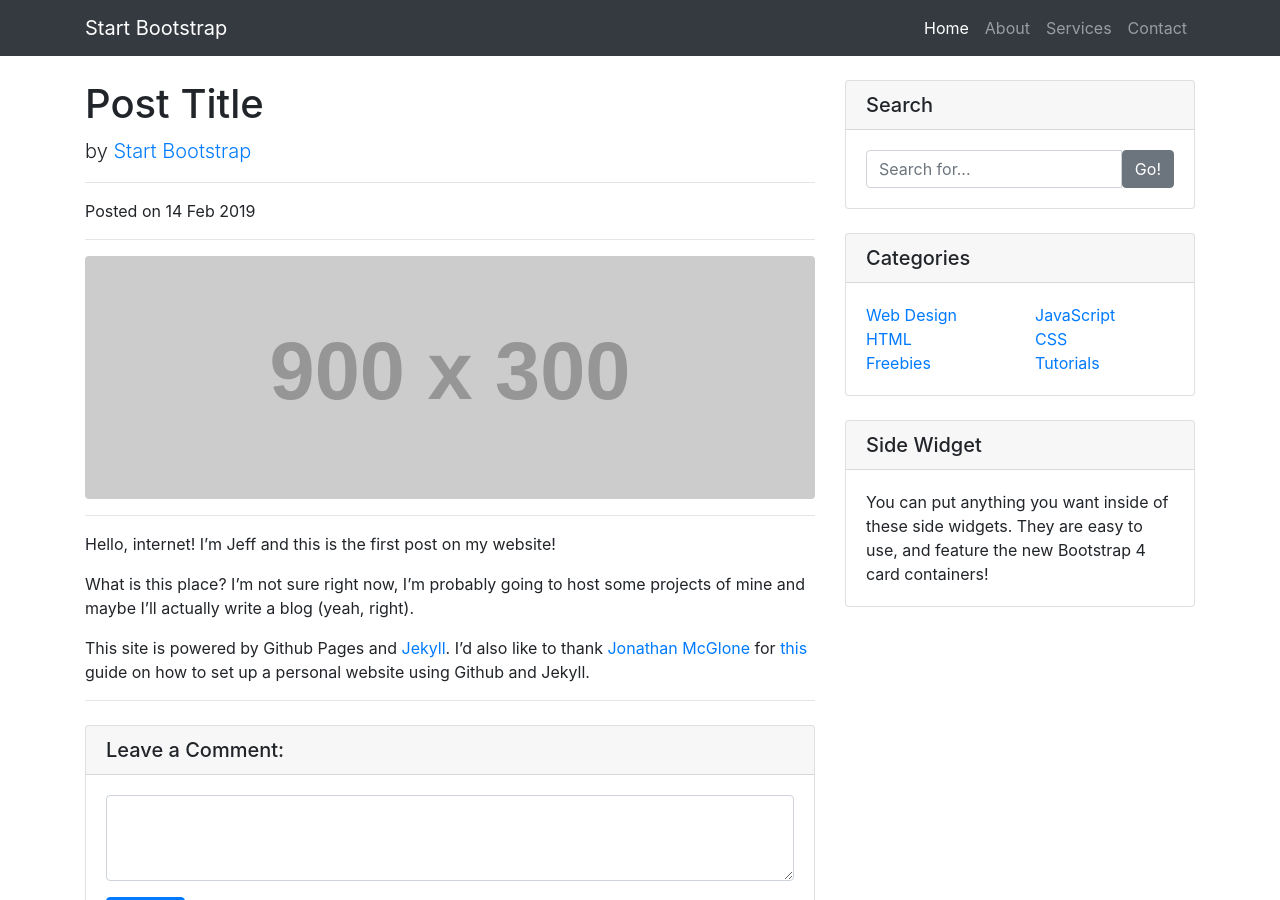
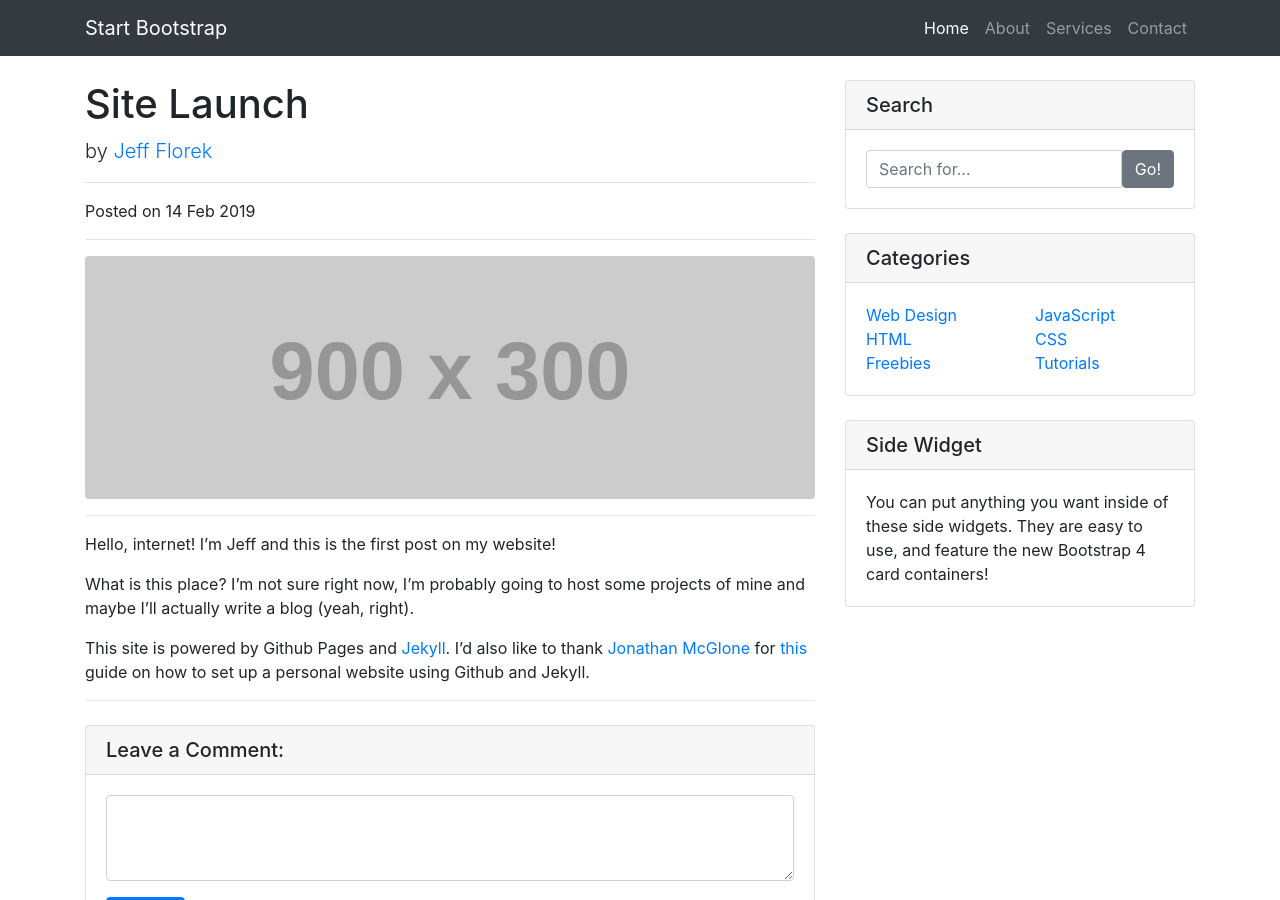
Before and after one commit to jkflorek/jkflorek.github.io, a Jekyll site: the page built from _posts/2019-02-14-first-post.md, in a window 1280 px wide and 900 px high. Built offline with Jekyll 4.4.1, drawn with Linux system fonts in a browser that asks for light colours; nearby versions of some CDN libraries; library files that are not in the unit come from our copies.

Commit message:
Update post.html

```diff
--- a/_layouts/post.html
+++ b/_layouts/post.html
@@ -6,7 +6,7 @@
   <meta charset="utf-8">
   <meta name="viewport" content="width=device-width, initial-scale=1, shrink-to-fit=no">
   <meta name="description" content="">
-  <meta name="author" content="">
+  <meta name="author" content="{{ page.author }}">
 
   <title>{{ page.title }}</title>
 
@@ -57,12 +57,12 @@
       <div class="col-lg-8">
 
         <!-- Title -->
-        <h1 class="mt-4">Post Title</h1>
+        <h1 class="mt-4">{{ page.title }}</h1>
 
         <!-- Author -->
         <p class="lead">
           by
-          <a href="#">Start Bootstrap</a>
+          <a href="#">{{ page.author }}</a>
         </p>
 
         <hr>
```
